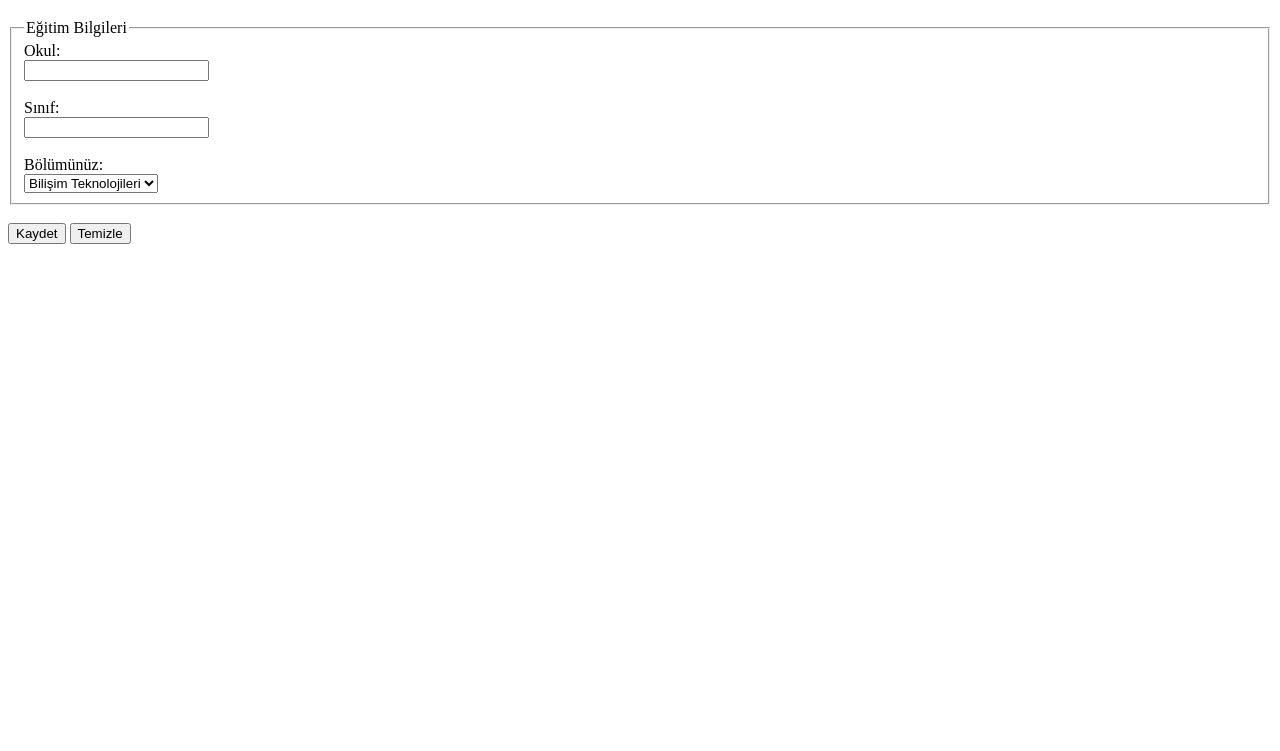
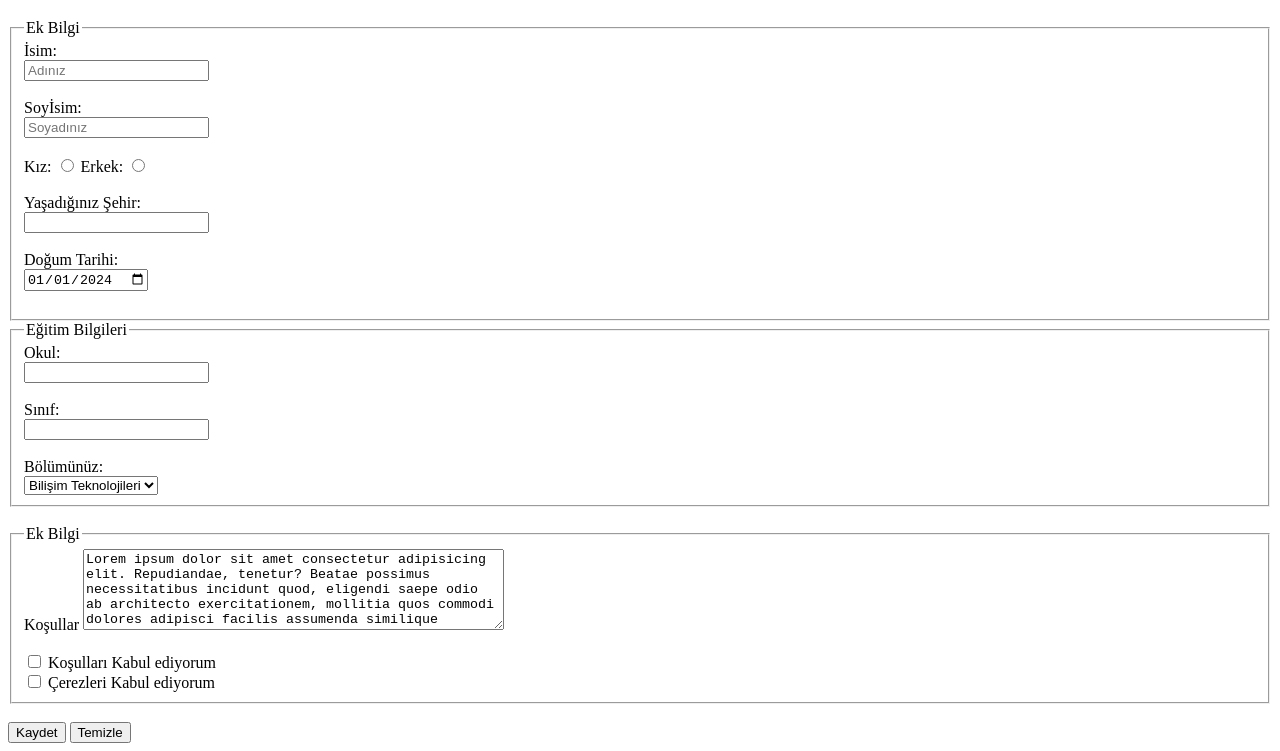
Before and after one commit to baytBuyucusu/html-tutorial, a plain HTML site: page 241127/index.html in a window 1280 px wide. Shown: the part 61-812 px from the top of the page. Drawn offline with Linux system fonts and the light colour scheme.

Commit message:
Add files via upload

```diff
--- a/241127/index.html
+++ b/241127/index.html
@@ -9,6 +9,35 @@
     <h1>Örnek Çalışma</h1>
 
     <form action="https://yazilimbilisim.net/ogrenciler/kontrol.php" method="post">
+
+        <fieldset>
+            <legend>Ek Bilgi</legend>
+
+            <label for="ad">İsim:</label><br>
+            <input type="text" id="ad" name="ad" placeholder="Adınız">
+            <br><br>
+
+            <label for="sad">Soyİsim:</label><br>
+            <input type="text" id="sad" name="sad" placeholder="Soyadınız">
+            <br><br>
+
+            <label for="kiz">Kız:</label>
+            <input type="radio" id="kiz" name="cinsiyet">
+
+
+            <label for="erk">Erkek:</label>
+            <input type="radio" id="erk" name="cinsiyet">
+            <br><br>
+
+            <label for="sehir">Yaşadığınız Şehir:</label><br>
+            <input type="text" id="sehir" name="sehir">
+            <br><br>
+
+            <label for="tarih">Doğum Tarihi:</label><br>
+            <input type="date" id="tarih" name="tarih" value="2024-01-01">
+            <br><br>
+
+        </fieldset>
         <fieldset>
             <legend>Eğitim Bilgileri</legend>
 
@@ -31,8 +60,28 @@
         </fieldset>
         <br>
 
+        <fieldset>
+            <legend>Ek Bilgi</legend>
+
+            <label for="kosul">Koşullar</label>
+            <textarea name="kosul" id="kosul" cols="50" rows="5">Lorem ipsum dolor sit amet consectetur adipisicing elit. Repudiandae, tenetur? Beatae possimus necessitatibus incidunt quod, eligendi saepe odio ab architecto exercitationem, mollitia quos commodi dolores adipisci facilis assumenda similique perspiciatis?</textarea>
+            <br><br>
+
+            <input type="checkbox" id="kabul" name="kabul">
+            <label for="kabul">Koşulları Kabul ediyorum</label>
+            <br>
+
+            <input type="checkbox" id="cerez" name="cerez">
+            <label for="cerez">Çerezleri Kabul ediyorum</label>
+
+
+        </fieldset>
+        <br>
+
         <button type="submit">Kaydet</button>
         <button type="reset">Temizle</button>
+
+
 
     </form>
 
```
